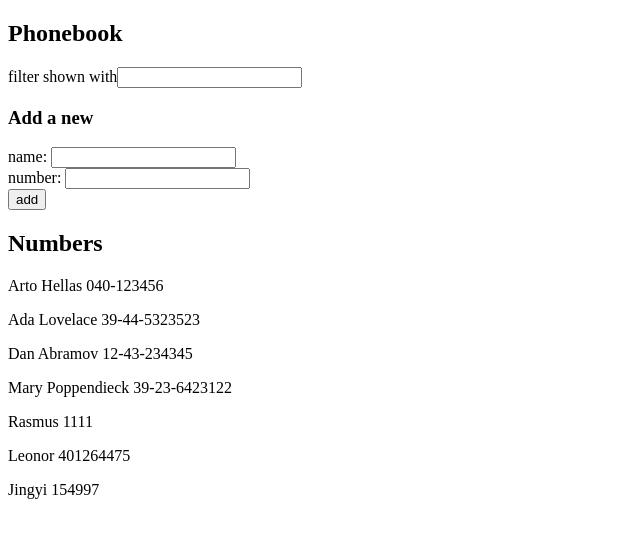
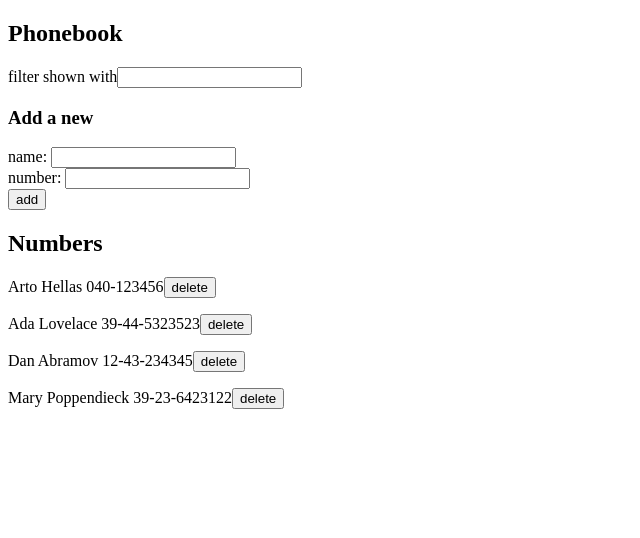
Before and after one commit to LeonorTu/full_stack_open, a React (Vite) app in the folder part2/phonebook/: page / in a window 1280 px wide. Shown: the top 538 px of the page, without its empty margins (0-640 px from the left). Built offline with nearby package versions, Linux system fonts and the light colour scheme; data requests are answered from the project's data file.

Commit message:
feat: completed ex2.14, added delete function

```diff
--- a/part2/phonebook/db.json
+++ b/part2/phonebook/db.json
@@ -19,21 +19,6 @@
       "name": "Mary Poppendieck",
       "number": "39-23-6423122",
       "id": "4"
-    },
-    {
-      "id": "7872",
-      "name": "Rasmus",
-      "number": "1111"
-    },
-    {
-      "id": "3657",
-      "name": "Leonor",
-      "number": "401264475"
-    },
-    {
-      "id": "869f",
-      "name": "Jingyi",
-      "number": "154997"
     }
   ]
 }
--- a/part2/phonebook/src/App.jsx
+++ b/part2/phonebook/src/App.jsx
@@ -42,6 +42,15 @@
     setNewSearch(event.target.value);
   };
 
+  const deletePerson = (id) => {
+    const person = persons.find((person) => person.id === id);
+    if (window.confirm(`Delete ${person.name} ?`)) {
+      phonebookService.remove(id).then(() => {
+        setPersons(persons.filter((person) => person.id !== id));
+      });
+    }
+  };
+
   return (
     <div>
       <h2>Phonebook</h2>
@@ -55,7 +64,11 @@
         numberHandler={handleNumberChange}
       />
       <h2>Numbers</h2>
-      <Persons persons={persons} search={newSearch} />
+      <Persons
+        persons={persons}
+        search={newSearch}
+        deleteHandler={deletePerson}
+      />
     </div>
   );
 };
--- a/part2/phonebook/src/components/Persons.jsx
+++ b/part2/phonebook/src/components/Persons.jsx
@@ -1,4 +1,4 @@
-const Persons = ({ persons = [], search }) => {
+const Persons = ({ persons = [], search, deleteHandler }) => {
   const filteredPersons = persons.filter((person) =>
     person.name.toLowerCase().includes(search.toLowerCase())
   );
@@ -7,6 +7,7 @@
       {filteredPersons.map((person) => (
         <p key={person.id}>
           {person.name} {person.number}
+          <button onClick={() => deleteHandler(person.id)}>delete</button>
           <br />
         </p>
       ))}
--- a/part2/phonebook/src/services/phonebook.js
+++ b/part2/phonebook/src/services/phonebook.js
@@ -11,4 +11,9 @@
   return request.then((response) => response.data);
 };
 
-export default { getAll: getAll, create: create };
+const revome = (id) => {
+  const request = axios.delete(`${baseUrl}/${id}`);
+  return request.then((response) => response.data);
+};
+
+export default { getAll: getAll, create: create, remove: revome };
```
